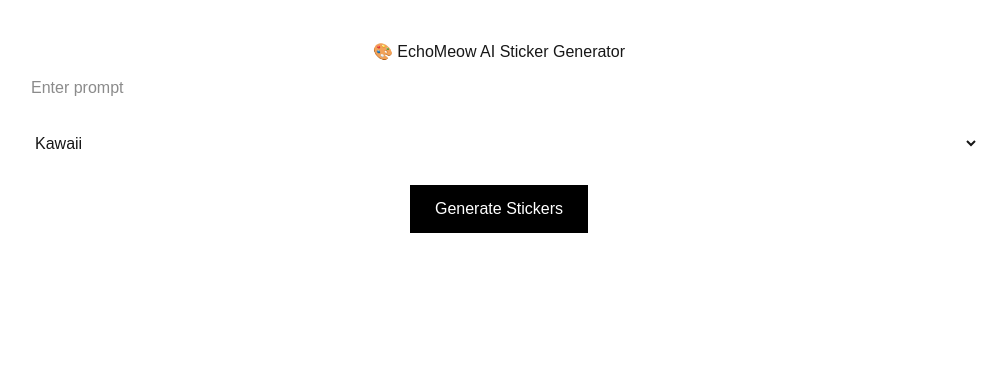
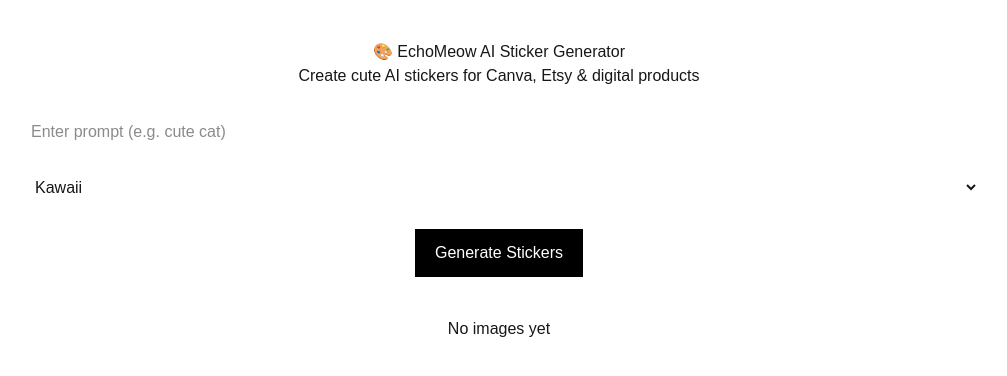
Before and after one commit to EchoMeow249/echomeow-ai, a Next.js app: page / in a window 1280 px wide. Shown: the top 376 px of the page, without its empty margins (141-1148 px from the left). Built offline with nearby package versions, Linux system fonts and the light colour scheme.

Commit message:
Update page.tsx

```diff
--- a/app/page.tsx
+++ b/app/page.tsx
@@ -9,8 +9,6 @@
   const [loading, setLoading] = useState(false);
 
   async function generate() {
-    console.log("BUTTON CLICKED"); // DEBUG
-
     setLoading(true);
 
     try {
@@ -23,25 +21,33 @@
       });
 
       const data = await res.json();
-      console.log("API RESPONSE:", data);
 
-      setImages(data.images);
+      console.log("API RESULT:", data);
+
+      if (data?.images && Array.isArray(data.images)) {
+        setImages(data.images);
+      } else {
+        setImages([]);
+      }
     } catch (err) {
       console.error("ERROR:", err);
+      setImages([]);
     }
 
     setLoading(false);
   }
 
   return (
-    <main style={{ padding: 40, textAlign: "center" }}>
+    <main style={{ padding: 40, textAlign: "center", fontFamily: "Arial" }}>
       <h1>🎨 EchoMeow AI Sticker Generator</h1>
+
+      <p>Create cute AI stickers for Canva, Etsy & digital products</p>
 
       <input
         value={prompt}
         onChange={(e) => setPrompt(e.target.value)}
-        placeholder="Enter prompt"
-        style={{ width: "80%", padding: 12 }}
+        placeholder="Enter prompt (e.g. cute cat)"
+        style={{ width: "80%", padding: 12, marginTop: 20 }}
       />
 
       <br />
@@ -60,18 +66,23 @@
       <br />
 
       <button
-        onClick={() => generate()}
+        onClick={generate}
         style={{
           marginTop: 20,
-          padding: "12px 25px",
+          padding: "12px 20px",
           background: "black",
           color: "white",
+          cursor: "pointer",
         }}
       >
         {loading ? "Generating..." : "Generate Stickers"}
       </button>
 
       <div style={{ marginTop: 40 }}>
+        {images.length === 0 && !loading && (
+          <p>No images yet</p>
+        )}
+
         {images.map((img, i) => (
           <img
             key={i}
```
